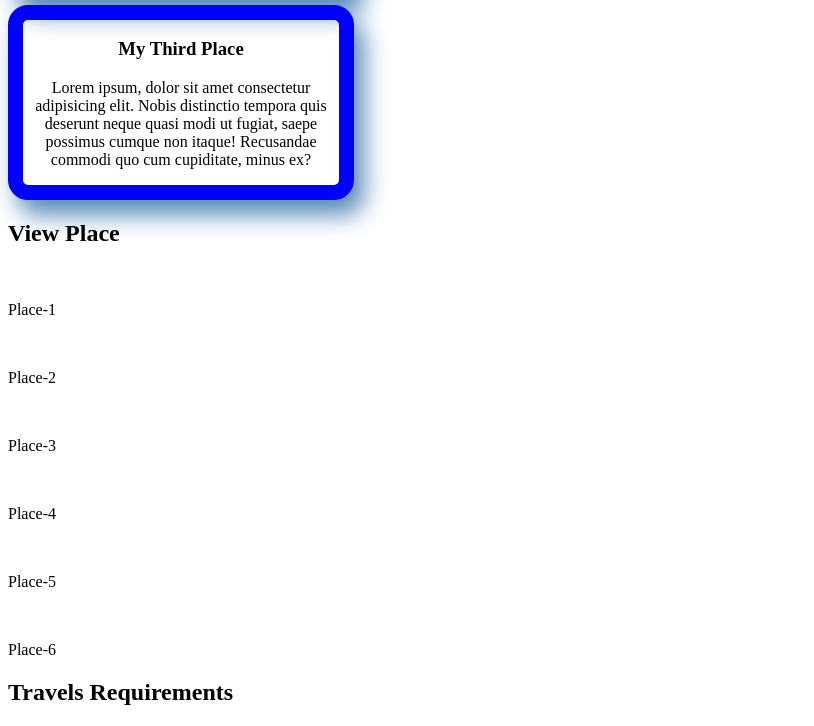
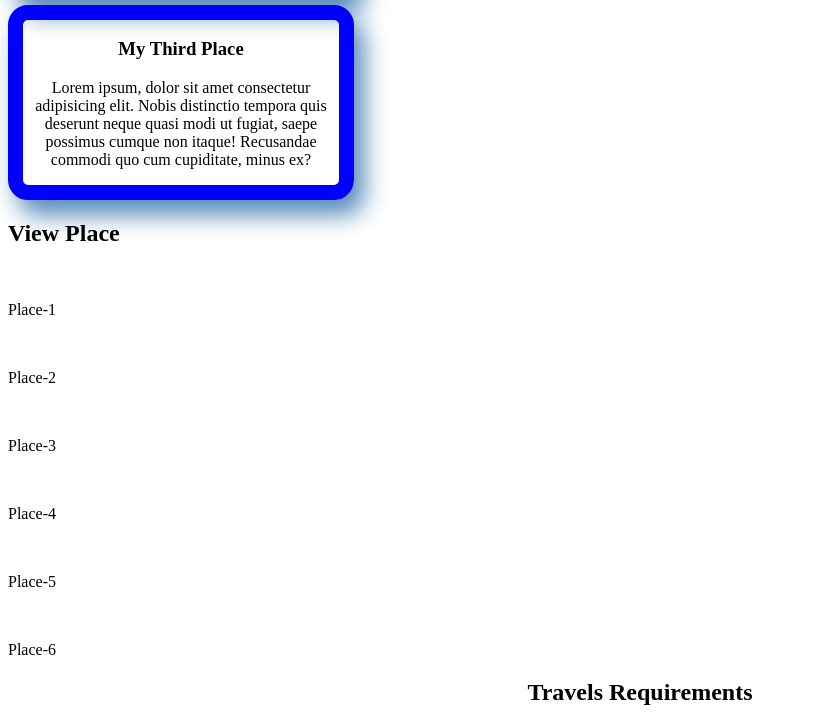
Before and after one commit to iftekar-23/my-first-css, a plain HTML site: page index.html in a window 1280 px wide. Shown: the part 642-1368 px from the top of the page, without its empty margins (0-814 px from the left). Drawn offline with Linux system fonts and the light colour scheme.

Commit message:
added a valid text

```diff
--- a/index.html
+++ b/index.html
@@ -69,7 +69,7 @@
     </div>
 
     <div>
-        <h2>Travels Requirements</h2>
+        <h2 style="text-align: center; "><strong>Travels Requirements</strong></h2>
 
     </div>
 
```
